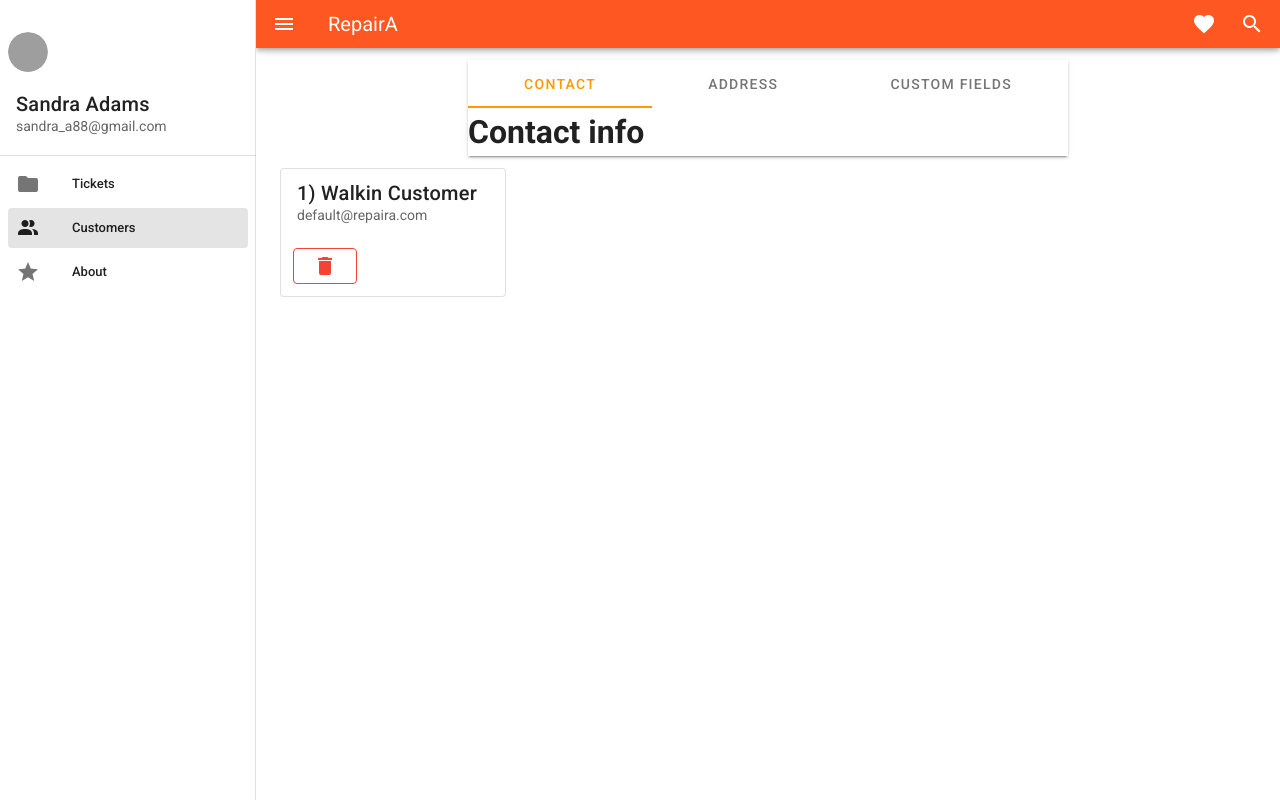
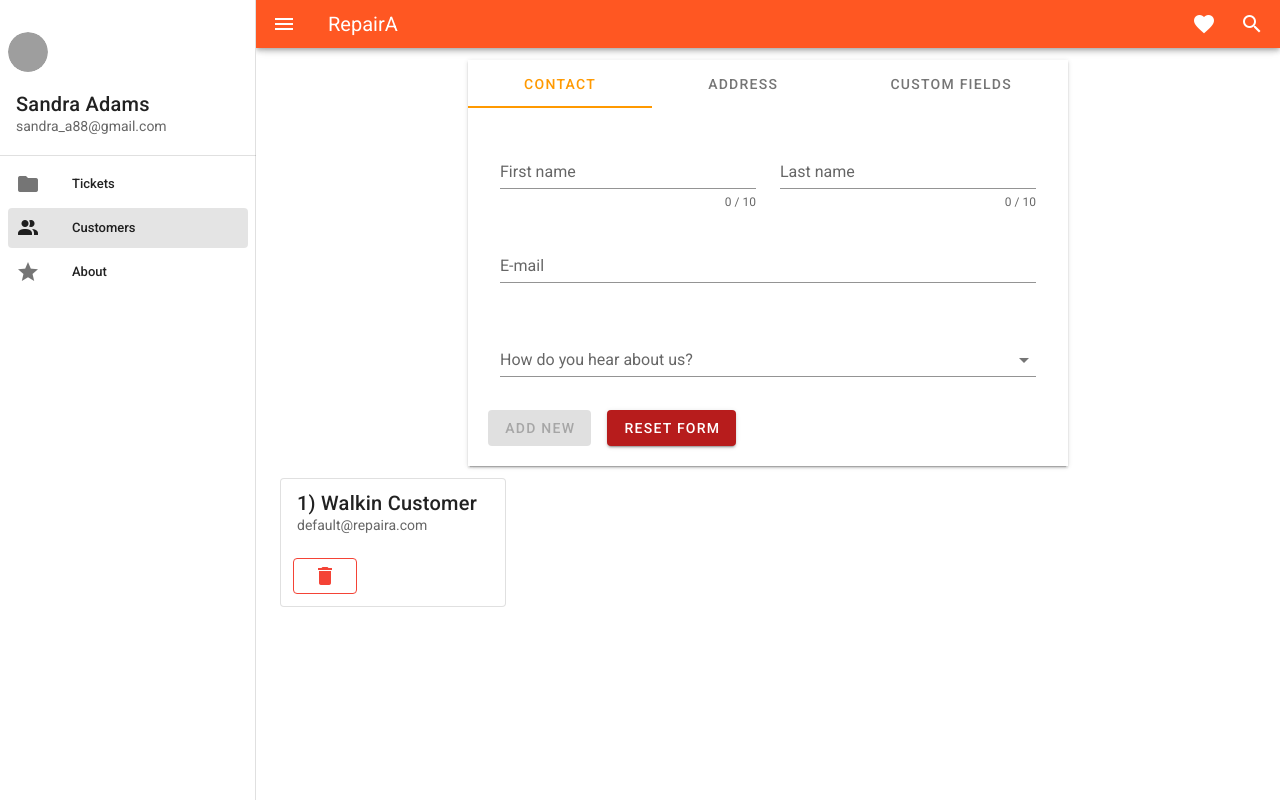
Before and after one commit to abdul-rehman-2050/Repaira-Vue, a Vue app: page /customer in a window 1280 px wide. Built offline with nearby package versions, Linux system fonts and the light colour scheme; grey boxes are pictures that could not be loaded.

Commit message:
customer form updated

```diff
--- a/src/components/Customers/CustomerTabContact.vue
+++ b/src/components/Customers/CustomerTabContact.vue
@@ -1,5 +1,95 @@
 <template>
-    <div>
-        <h1>Contact info</h1>
-    </div>
+  <v-form v-model="valid">
+    <v-container class="pa-8">
+      <v-form ref="form" v-model="valid" :lazy-validation="lazy">
+        <v-row>
+          <v-col cols="12" md="6">
+            <v-text-field
+              v-model="firstname"
+              :rules="nameRules"
+              :counter="10"
+              label="First name"
+              required
+            ></v-text-field>
+          </v-col>
+
+          <v-col cols="12" md="6">
+            <v-text-field
+              v-model="lastname"
+              :rules="nameRules"
+              :counter="10"
+              label="Last name"
+              required
+            ></v-text-field>
+          </v-col>
+
+          <v-col cols="12" md="12">
+            <v-text-field
+              v-model="email"
+              :rules="emailRules"
+              label="E-mail"
+              required
+            ></v-text-field>
+          </v-col>
+          <v-col cols="12" md="12">
+            <v-select
+              color
+              v-model="hearaboutus"
+              :items="hearingOptions"
+
+              label="How do you hear about us?"
+            ></v-select>
+          </v-col>
+        </v-row>
+        <v-row>
+          <v-btn
+            :disabled="!valid"
+            color="success"
+            class="mr-4"
+            @click="validate"
+          >
+            Add New
+          </v-btn>
+
+          <v-btn color="error" class="mr-4" @click="reset"> Reset Form </v-btn>
+        </v-row>
+      </v-form>
+    </v-container>
+  </v-form>
 </template>
+
+<script>
+export default {
+  data: () => ({
+    valid: false,
+    firstname: "",
+    lastname: "",
+    hearaboutus: "",
+    hearingOptions: [
+      "Facebook",
+      "Bing",
+      "Google Ads",
+      "Search Engine",
+      "Referals",
+    ],
+    nameRules: [
+      (v) => !!v || "Name is required",
+      (v) => v.length <= 10 || "Name must be less than 10 characters",
+    ],
+    email: "",
+    emailRules: [
+      (v) => !!v || "E-mail is required",
+      (v) => /.+@.+/.test(v) || "E-mail must be valid",
+    ],
+  }),
+  methods: {
+    reset() {
+      this.$refs.form.reset();
+      this.valid = false;
+    },
+    resetValidation() {
+      this.$refs.form.resetValidation();
+    },
+  },
+};
+</script>
--- a/src/components/Customers/CustomerTabCustomFields.vue
+++ b/src/components/Customers/CustomerTabCustomFields.vue
@@ -1,19 +1,17 @@
 <template>
   <v-container fill-height>
-    <v-row v-for="(val,i) in items" :key="i" justify="center" align="center">
-      <v-col cols="12" sm="4">
-          {{val}}
+    <v-row justify="center" align="center">
+      <v-col cols="12" md="6" v-for="(val, i) in items" :key="i">
+        <v-text-field :label="val" required></v-text-field>
       </v-col>
-      <v-col cols="12" sm="4">
-          <v-text-field type="text" error-count="" placeholder="val"
-          label="" append-icon=""  outlined color></v-text-field>
-
-      </v-col>
-
     </v-row>
     <v-row justify="center" align="center">
-      <v-col cols="12" sm="4">
-        <v-btn x-large elevation="3" color="primary" @click="addField">
+      <v-col cols="12" md="4">
+          <v-text-field type="text" error-count="" placeholder=""
+          label="attribute Name" append-icon="mdi-plus"  v-model="attributeName" outlined color></v-text-field>
+      </v-col>
+      <v-col cols="12" md="4">
+        <v-btn large elevation="" color="primary" @click="addField">
           <v-icon>mdi-plus</v-icon>
         </v-btn>
       </v-col>
@@ -23,27 +21,28 @@
 
 <script>
 export default {
-    name: 'CustomerTabCustomFields',
-    components: {  },
+  name: "CustomerTabCustomFields",
+  components: {},
 
-    directives: {  },
+  directives: {},
 
-    data() {
-        return {
-          items:[
+  data() {
+    return {
 
-          ]
-        };
-    },
+      items: [],
+      attributeName: "",
+    };
+  },
 
-    mounted() {
+  mounted() {},
+
+  methods: {
+    addField: function () {
+
+            this.items = [...this.items, this.attributeName];
+
 
     },
-
-    methods: {
-        addField:function(){
-            this.items = [...this.items,"new item"];
-        }
-    },
+  },
 };
 </script>
```
